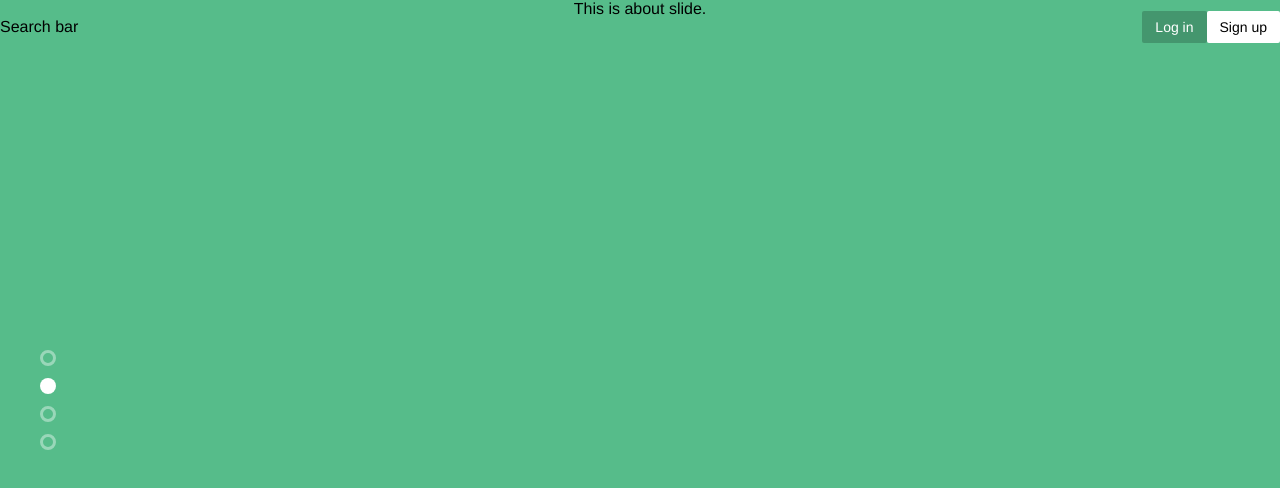
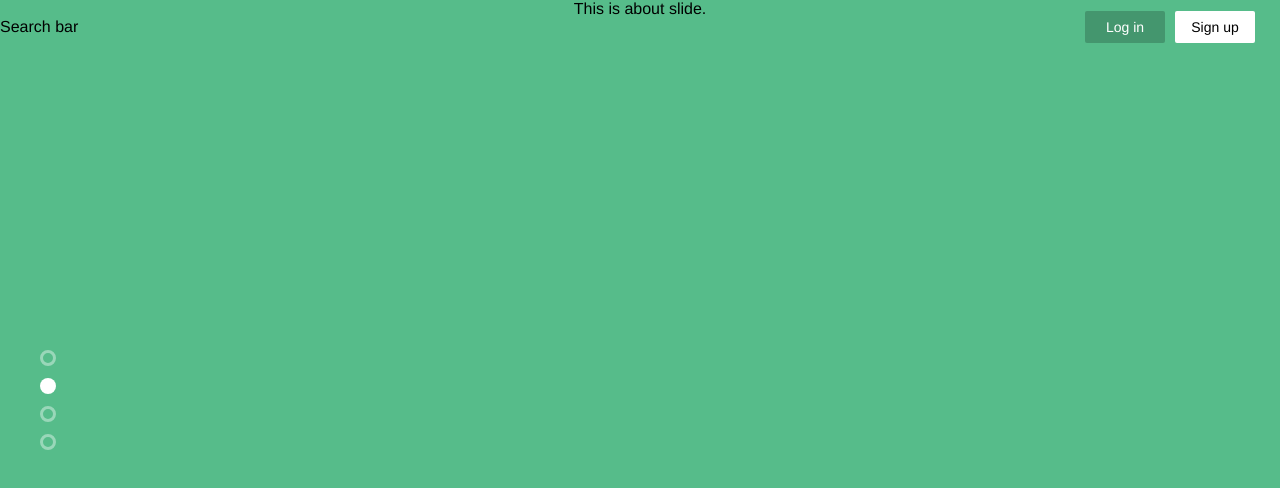
Before and after one commit to suhanw/auteur, a React app: page /#/signup in a window 1280 px wide. Both pictures are taken after a click on the item 48 px from the left and 386 px from the top of the page. Shown: the top 488 px of the page. Built offline with nearby package versions, Linux system fonts and the light colour scheme; the HTML template or start-up script is replaced by a standard one.

Commit message:
add animation to navbar session buttons

```diff
--- a/src/client/components/nav/navbar.jsx
+++ b/src/client/components/nav/navbar.jsx
@@ -36,24 +36,30 @@ class NavbarGuest extends React.Component {
         <button onClick={this.logout} className='btn btn-default btn-blue'>Logout</button>
       );
     } else if (pathname === '/signup' && (activeSlide === 1 || activeSlide === 4)){
-      buttonsToRender = (
-          <li className='btn btn-default btn-transparent'>
+      buttonsToRender =
+          [(<li>
+            <Link to='/login' className='btn btn-default btn-transparent active'>Log in</Link>
+          </li>),
+          (<li>
+            <Link to='/signup' className='btn btn-default btn-white'>Sign up</Link>
+          </li>)]
+      ;
+    } else if (pathname === '/login' && (activeSlide === 1 || activeSlide === 4)) {
+      buttonsToRender =
+          [(<li className='btn btn-default btn-transparent'>
             <Link to='/login'>Log in</Link>
-          </li>
-      );
-    } else if (pathname === '/login' && (activeSlide === 1 || activeSlide === 4)) {
-      buttonsToRender = (
-          <li className='btn btn-default btn-white'>
+          </li>),
+          (<li className='btn btn-default btn-white active'>
             <Link to='/signup'>Sign up</Link>
-          </li>
-      );
+          </li>)]
+      ;
     } else {
       // render both buttons if user is not at intro or welcome slide.
       buttonsToRender = [
-          (<li key='login' className='btn btn-default btn-transparent'>
+          (<li key='login' className='btn btn-default btn-transparent active'>
             <Link to='/login' onClick={this.scrollToIntroSlide}>Log in</Link>
           </li>),
-          (<li key='signup' className='btn btn-default btn-white'>
+          (<li key='signup' className='btn btn-default btn-white active'>
             <Link to='/signup' onClick={this.scrollToIntroSlide}>Sign up</Link>
           </li>)
       ];
--- a/src/client/public/stylesheets/components/navbar.scss
+++ b/src/client/public/stylesheets/components/navbar.scss
@@ -6,12 +6,40 @@
   justify-content: space-between;
   align-items: center;
   // background: inherit;
+  max-width: 1580px;
+  padding-right: 20px;
 }
 
 .navbar-right {
   height: 54px;
-  display: inline-flex;
+  display: flex;
   flex-direction: row;
   align-items: center;
   background: inherit;
 }
+
+.navbar .btn {
+  display: none;
+}
+
+
+.navbar .btn.active {
+  display: flex;
+  margin: 0 5px;
+  width: 80px;
+  min-width: 80px;
+  animation: swipein 0.3s linear 1 normal both;
+}
+
+@keyframes swipein {
+  0% {
+    width: 0;
+    min-width: 0;
+  }
+
+  100% {
+    width: 80px;
+    min-width: 80px;
+  }
+
+}
--- a/src/client/public/stylesheets/components/session_form.scss
+++ b/src/client/public/stylesheets/components/session_form.scss
@@ -21,7 +21,8 @@ $session-form-input-text-height: 40px;
   visibility: hidden;
 }
 
-.session-form input {
+.session-form .input-text,
+.session-form .btn {
   min-width: 100%;
   min-height: $session-form-input-text-height;
   height: $session-form-input-text-height;
```
